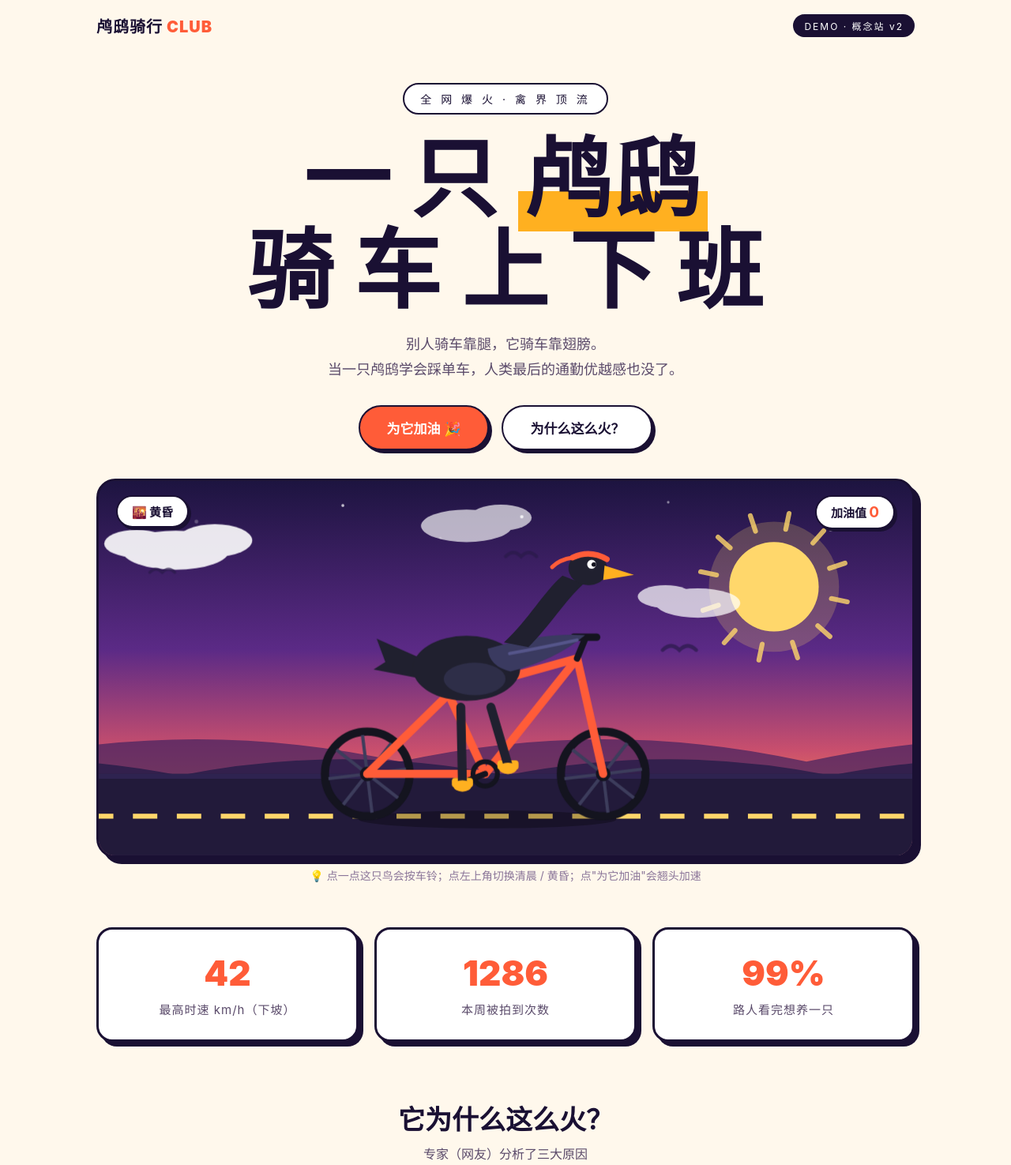
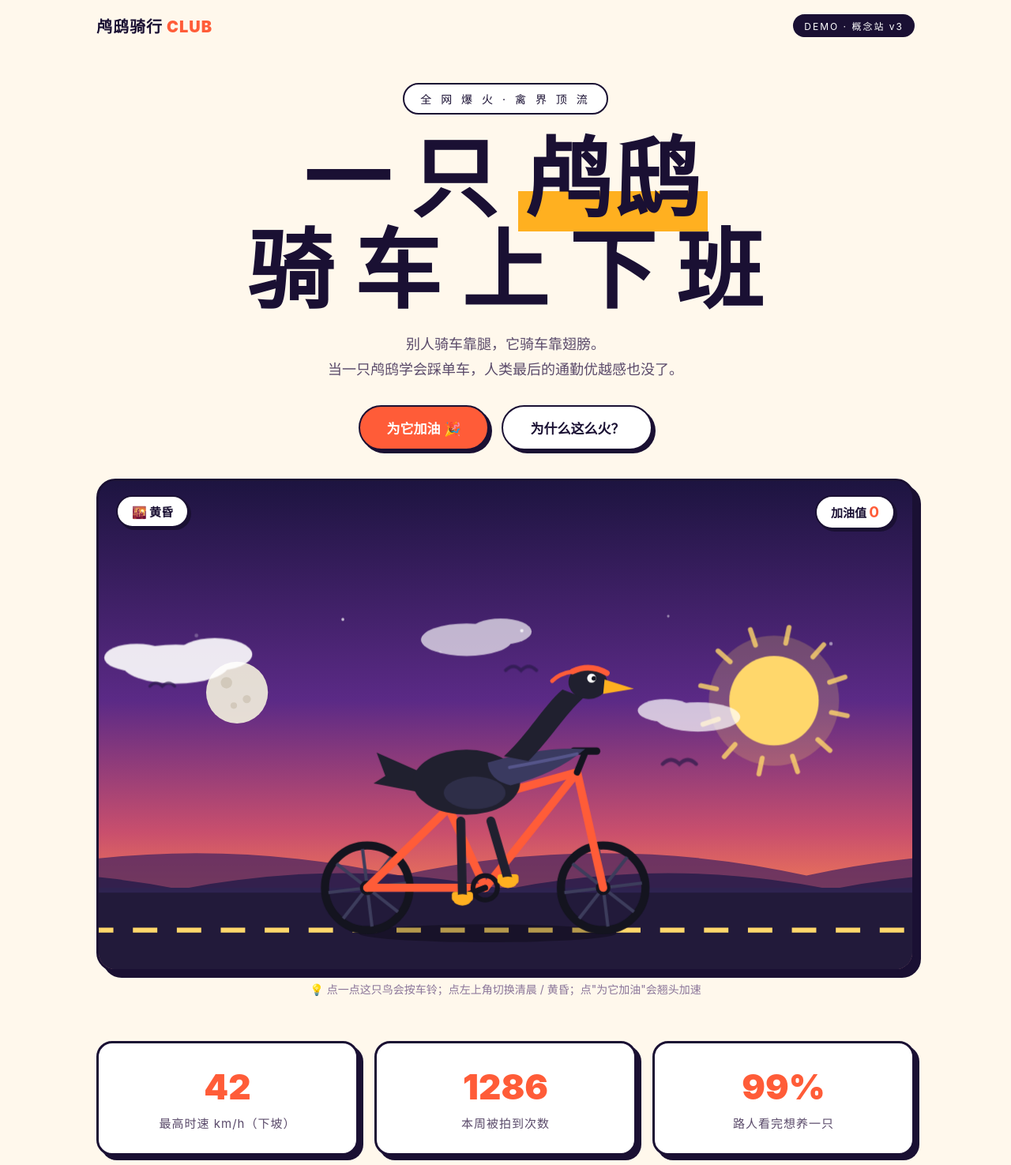
Before and after one commit to irol765/cormorant-ride, a plain HTML site: page index.html in a window 1280 px wide. Shown: the top 1475 px of the page at 79% size. Drawn offline with Linux system fonts and the light colour scheme.

Commit message:
v3: 画布加高 + 月亮 + 按钮不再遮挡日月

```diff
--- a/index.html
+++ b/index.html
@@ -88,7 +88,7 @@
 
 <nav>
   <div class="logo">鸬鸱骑行 <span>CLUB</span></div>
-  <div class="tag">DEMO · 概念站 v2</div>
+  <div class="tag">DEMO · 概念站 v3</div>
 </nav>
 
 <div class="hero">
@@ -105,7 +105,7 @@
   <div class="scene" id="scene">
     <div class="cheer">加油值 <b id="cheerCount">0</b></div>
     <div class="phase" id="phasePill" title="点击切换">🌇 黄昏</div>
-    <svg viewBox="0 0 1000 460" xmlns="http://www.w3.org/2000/svg" aria-label="鸬鸱骑车">
+    <svg viewBox="0 0 1000 600" xmlns="http://www.w3.org/2000/svg" aria-label="鸬鸱骑车">
       <defs>
         <linearGradient id="skyG" x1="0" y1="0" x2="0" y2="1">
           <stop offset="0" stop-color="#1d1440"/><stop offset=".45" stop-color="#5b2a86"/>
@@ -113,11 +113,19 @@
           <stop offset="1" stop-color="#ffc46b"/>
         </linearGradient>
       </defs>
-      <rect x="0" y="0" width="1000" height="460" fill="url(#skyG)"/>
+      <rect x="0" y="0" width="1000" height="600" fill="url(#skyG)"/>
+      <g id="world" transform="translate(0 140)">
       <g id="stars" fill="#fff">
         <circle class="twinkle" cx="120" cy="50" r="2.4"/><circle class="twinkle" cx="300" cy="30" r="1.8" style="animation-delay:.7s"/>
         <circle class="twinkle" cx="520" cy="44" r="2.1" style="animation-delay:1.3s"/><circle class="twinkle" cx="700" cy="26" r="1.6" style="animation-delay:.4s"/>
         <circle class="twinkle" cx="900" cy="60" r="2.2" style="animation-delay:1.8s"/><circle class="twinkle" cx="420" cy="70" r="1.5" style="animation-delay:2.2s"/>
+      </g>
+      <!-- moon (dusk) -->
+      <g id="moonG" opacity="0.9">
+        <circle cx="170" cy="120" r="38" fill="#f4f1de"/>
+        <circle cx="157" cy="108" r="7" fill="#e0dbc2"/>
+        <circle cx="182" cy="128" r="5" fill="#e0dbc2"/>
+        <circle cx="166" cy="136" r="4" fill="#e0dbc2"/>
       </g>
       <!-- sun -->
       <g id="sunG">
@@ -211,6 +219,7 @@
             <path class="bandtail" d="M580 96 q -16 4 -24 14" stroke="#ff5c38" stroke-width="5" fill="none" stroke-linecap="round"/>
           </g>
         </g>
+      </g>
       </g>
     </svg>
   </div>
@@ -315,6 +324,7 @@
     $("roadBase").setAttribute("fill", mix(DUSK.road, DAWN.road, p));
     $("roadEdge").setAttribute("fill", mix(DUSK.roadEdge, DAWN.roadEdge, p));
     $("stars").setAttribute("opacity", (DUSK.stars * (1 - p)).toFixed(2));
+    $("moonG").setAttribute("opacity", (0.9 * (1 - p)).toFixed(2));
     $("sunG").setAttribute("transform", `translate(${(-660 * p).toFixed(1)} 0)`);
   }
 
```
